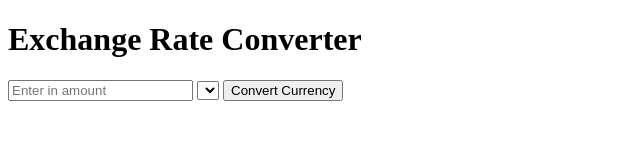
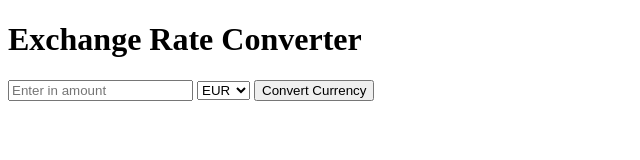
Before and after one commit to SanjeevMidda/chrome-extension, a website: page index.html in a window 1280 px wide. Shown: the whole page, without its empty margins (0-640 px from the left). Drawn offline with Linux system fonts and the light colour scheme.

Commit message:
added currency option to each option

```diff
--- a/index.html
+++ b/index.html
@@ -10,9 +10,9 @@
     <h1>Exchange Rate Converter</h1>
     <input type="number" id="amount" placeholder="Enter in amount" />
     <select id="currency">
-      <option value="EUR"></option>
-      <option value="USD"></option>
-      <option value="JP"></option>
+      <option value="EUR">EUR</option>
+      <option value="USD">USD</option>
+      <option value="KRW">KRW</option>
     </select>
     <button id="convert">Convert Currency</button>
 
```
